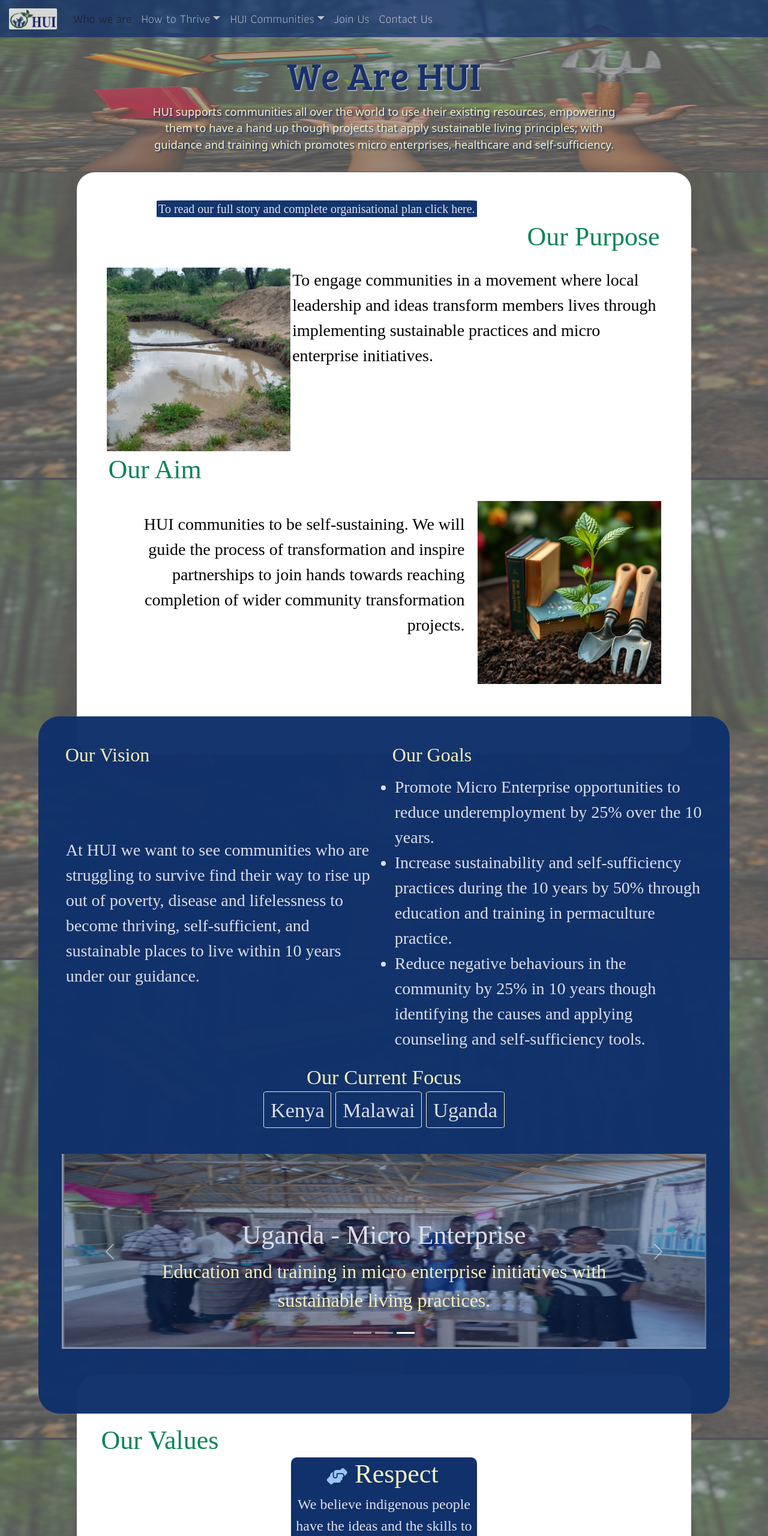
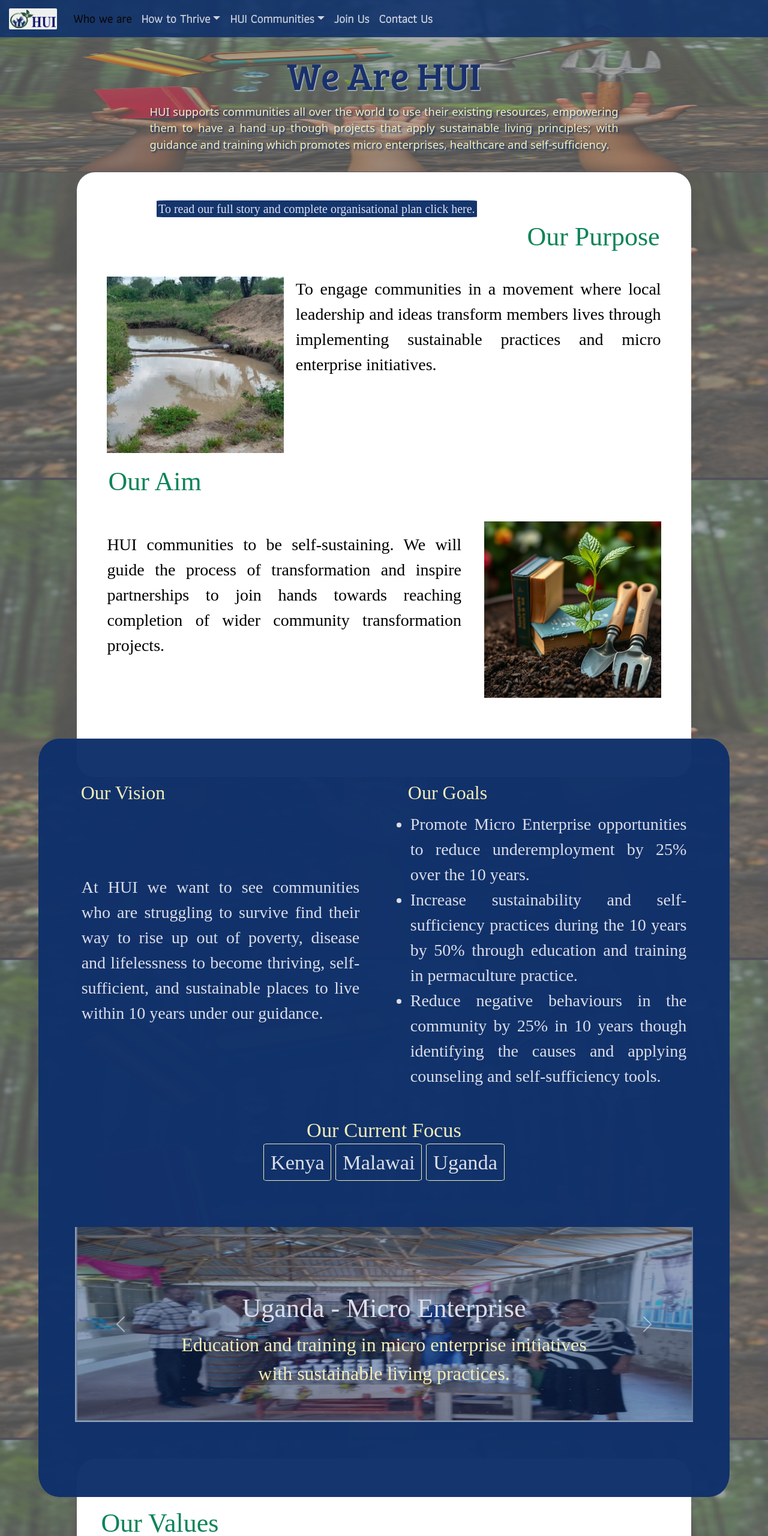
Before and after one commit to PhoenixAmz/HUISiteDraft, a plain HTML site: page public/about.html in a window 1280 px wide. Shown: the top 2560 px of the page at 60% size. Drawn offline with nearby package versions, Linux system fonts and the light colour scheme; a web font is replaced by a local one.

Commit message:
Add files via upload

```diff
--- a/main.js
+++ b/main.js
@@ -6,7 +6,7 @@ window.prompt('what is your name')
 
 // will need create something that can add new locations?? though that may be a back end fucntion.
 
-
+// create the onclick event listeners for all buttons
 
 
 // The album locations 'read more' buttons link ot a pdf on the location.
--- a/public/about.html
+++ b/public/about.html
@@ -41,7 +41,7 @@
               <span class="navbar-toggler-icon"></span>
             </button>
 
-            <div class="navbar-collapse collapse show" id="navbarsExample05">
+            <div class="navbar-collapse collapse" id="navbarsExample05">
               <ul class="navbar-nav me-auto mb-1 mb-lg-0">
                 <li class="nav-item">
                   <a class="nav-link active" aria-lable="About Us link" href="../public/about.html"> Who we are </a>
@@ -149,32 +149,8 @@
 
    <div class="carouselC3">
     <div id="myCarousel" class="carousel slide mb-6 proCarousel" data-bs-ride="carousel">
-      <div class="carousel-indicators">
-        <button
-          type="button"
-          data-bs-target="#myCarousel"
-          data-bs-slide-to="0"
-          class=""
-          aria-label="Kenya"
-        ></button>
-        <button
-          type="button"
-          data-bs-target="#myCarousel"
-          data-bs-slide-to="1"
-          aria-label="Malawai"
-          class=""
-        ></button>
-        <button
-          type="button"
-          data-bs-target="#myCarousel"
-          data-bs-slide-to="2"
-          aria-label="Uganda"
-          class="active"
-          aria-current="true"
-        ></button>
-      </div>
       <div class="carousel-inner reviewCarousel">
-        <div class="carousel-item" data-bs-interval="15000">
+        <div class="carousel-item" data-bs-interval="8000">
           <img
             class="proImg"
             src="../assets/images/Farm Pond.png"
@@ -184,12 +160,12 @@
             <div class="carousel-caption">
               <h2 class="proHead">Kenya - Community Centre & Borehole</h2>
                 <p class="proCarousel">
-                  Growing home gardens, assisting local orphanage, creating Eco-friendly menstrual products, clean drinking water initiatives.
+                  Growing home gardens, creating Eco-friendly menstrual products, clean drinking water initiatives.
                </p>
             </div>
           </div>
         </div>
-        <div class="carousel-item" data-bs-interval="15000">
+        <div class="carousel-item" data-bs-interval="8000">
           <img
             class="proImg"
             src="../assets/images/Crop development.png"
@@ -203,7 +179,7 @@
             </div>
           </div>
         </div>
-        <div class="carousel-item active" data-bs-interval="15000">
+        <div class="carousel-item active" data-bs-interval="8000">
           <img
             class="proImg"
             src="../assets/images/kenyaCosmetics.png"
--- a/styles.css
+++ b/styles.css
@@ -10,7 +10,7 @@ Clam - #9AC5F4 pastle blue
 Life - #A2EF44 bright green
 Text- black
 Text - #F5F0BB beige
-Icons - ##614124 earthy Brown
+Icons - #614124 earthy Brown
 */
 
 /* Fonts
@@ -54,14 +54,18 @@ h5 {
     font-family: 'Neuton', serif;
 }
 
+p {
+    text-align: justify;
+}
+
 /*Nav bar*/
 .myNavBar {
     background-color:  #10316B;
     font-family: 'Athiti', sans-serif;
     font-size: 1.25rem;
-    font-weight: 400;
+    font-weight: 600;
     max-height: 350px;
-    opacity: 0.75;
+    opacity: 0.90;
 }
 
 .nav-link {
@@ -116,7 +120,7 @@ padding: 2.5%;
  margin: auto 15% ;
  font-size: 1.15rem;
  font-weight: 500;
- text-align: center;
+ text-align: justify;
  text-shadow: 2px 2px 3px #10316B;
  text-decoration-thickness: 8px;
 }
@@ -314,7 +318,7 @@ img#footLogo {
     "b c c"
     "d d d"
     "e e f";
-    gap: 3px;
+    gap: 20px;
 
 }
 /*grid-area - row start/col start/row end/col end*/
@@ -327,7 +331,7 @@ img#footLogo {
 }
 .paraRA {
     grid-area: c ;
-    text-align: left;
+    text-align: justify;
     margin: 0%;
     padding-left: 0%;
 
@@ -350,7 +354,7 @@ img#footLogo {
 
 .paraLB {
     grid-area: e ;
-    text-align: right;
+    text-align: justify;
     margin: 0%;
     padding-left: 0%;
 }
@@ -398,14 +402,14 @@ img#footLogo {
     display: grid;
     grid-area: a;
     margin: 0%;
-    padding: 0%;
+    padding: 5%;
 }
 
 .boxR1 {
     display: grid;
     grid-area: b;
     margin: 0%;
-    padding: 0%;
+    padding: 5%;
 }
 
 .boxC2 {
@@ -417,9 +421,9 @@ img#footLogo {
 
 .carouselC3 {
     grid-area: d;
-    text-align: center;
+    text-align: justify;
     margin: 0%;
-    padding: 0%;
+    padding: 2%;
 }
 
 .h2Grid {
@@ -433,14 +437,14 @@ img#footLogo {
 
 .pGrid {
     color: #DEE1EC;
-    text-align: left;
+    text-align: justify;
     margin: 1%;
     padding: 2px;
 }
 
 .ulGrid {
     color: #DEE1EC;
-    text-align: left;
+    text-align: justify;
     margin: 1%;
     padding: 2px 2px 2px 5px;
 }
@@ -481,6 +485,7 @@ img#footLogo {
     width: 100%;
     text-align: center;
 }
+
 
 @media only screen and (max-width: 415px) {
 
@@ -526,6 +531,8 @@ img#footLogo {
         max-height: 95px;
 
     }
+
+
 
  }
 
@@ -663,7 +670,7 @@ img#footLogo {
     "a a a"
     "b c c"
     "d d d" ;
-    gap: 3px;
+    gap: 15px;
 
 }
 
@@ -675,9 +682,9 @@ img#footLogo {
 }
 .paraRA2 {
     grid-area: c ;
-    text-align: left;
+    text-align: justify;
     margin: 0%;
-    padding-left: 0%;
+    padding-left: 3%;
 
 }
 .imgLA2 {
@@ -686,7 +693,7 @@ img#footLogo {
     width: 100%;
     grid-area: b;
     margin: 0%;
-    padding-bottom: 0%;
+    padding-bottom: 3%;
 }
 
 .paraC3 {
@@ -811,7 +818,7 @@ img#footLogo {
     "d d d"
     "e e e"
     "f f g" ;
-    gap: 3px;
+    gap: 15px;
 
 }
 
@@ -823,9 +830,9 @@ img#footLogo {
 }
 .paraR2R {
     grid-area: c ;
-    text-align: left;
+    text-align: justify;
     margin: 0%;
-    padding-left: 0%;
+    padding-left: 3%;
 
 }
 .imgR2L {
@@ -833,7 +840,7 @@ img#footLogo {
     max-height: 350px;
     width: 100%;
     grid-area: b;
-    margin: 0%;
+    margin: 3%;
     padding-bottom: 0%;
 }
 
@@ -853,7 +860,7 @@ img#footLogo {
 }
 .paraR5L {
     grid-area: f ;
-    text-align: left;
+    text-align: justify;
     margin: 0%;
     padding-left: 0%;
 
@@ -863,7 +870,7 @@ img#footLogo {
     max-height: 350px;
     width: 100%;
     grid-area: g;
-    margin: 0%;
+    margin: 3%;
     padding-bottom: 0%;
 }
 
```
Also changed, not shown: index.html (+1 -1 lines), public/contact.html (+1 -1 lines), public/howToThrive.html (+1 -1 lines), public/joinUs.html (+1 -1 lines), public/locations.html (+1 -1 lines).
